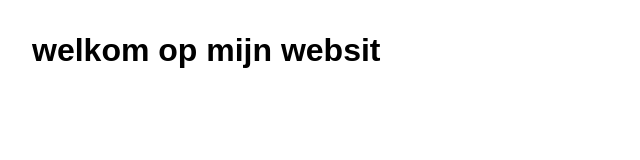
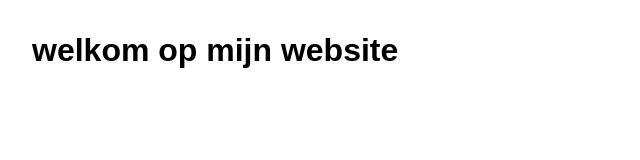
Before and after one commit to leonTrein008/project-informatica, a plain HTML site: page index.html in a window 1280 px wide. Shown: the full height of the page, 0-640 px from the left. Drawn offline with Linux system fonts and the light colour scheme.

Commit message:
WebLab Run 27-11-2026 13:58:17 (UTC+01:00)

```diff
--- a/index.html
+++ b/index.html
@@ -1,5 +1,6 @@
 <!doctype html>
 <html lang="nl">
+<body>
 <h1>
   <meta charset="UTF-">
   <meta name="viewport" content="width=device-width, initial-scale=1.0">
@@ -12,12 +13,7 @@
   <title>over de flyover van het arhc</title>
   <link rel="stylesheet" href="style.css">
 </h2>
-
-
-
-
-<body>
-  <h1>welkom op mijn websit</h1>
+  <h1>welkom op mijn website</h1>
   <script src="script.js"></script>
 </body>
 </html>
```
Also changed, not shown: 1 other file.
